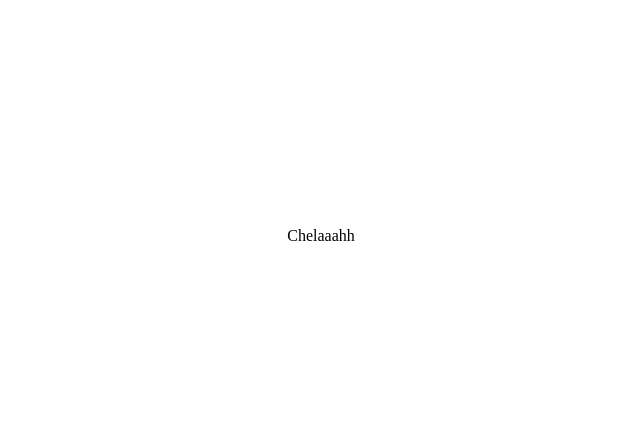
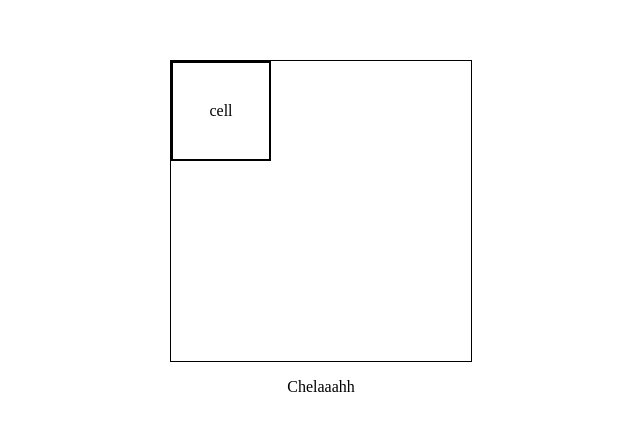
Before and after one commit to chelahcynthia/tic-tac-toe, a React (Vite) app: page / in a window 1280 px wide. Shown: the part 172-602 px from the top of the page, without its empty margins (319-959 px from the left). Built offline with nearby package versions, Linux system fonts and the light colour scheme.

Commit message:
Adds styles on index.css

```diff
--- a/src/App.jsx
+++ b/src/App.jsx
@@ -2,9 +2,9 @@
 
 const App  = () =>  {
   return <div className="app">
-    <div className='gamevoard'>
+    <div className='gameboard'>
 
-    {/* <Cell /> */}
+    <Cell />
     </div>
     <p>Chelaaahh</p>
   </div>;
--- a/src/index.css
+++ b/src/index.css
@@ -15,3 +15,12 @@
   border: solid 1px black;
 
 }
+.square{
+  width: 100px;
+  height: 100px;
+  border: solid 2px black;
+  box-sizing: border-box;
+  display: flex;
+  justify-content: center;
+  align-items: center;
+}
```
